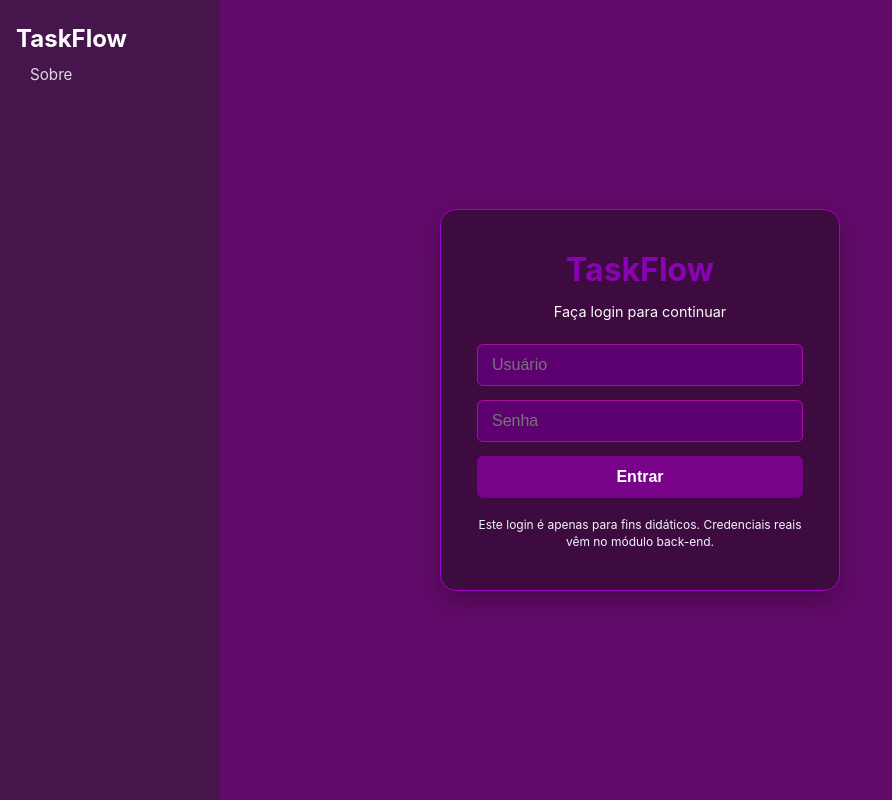
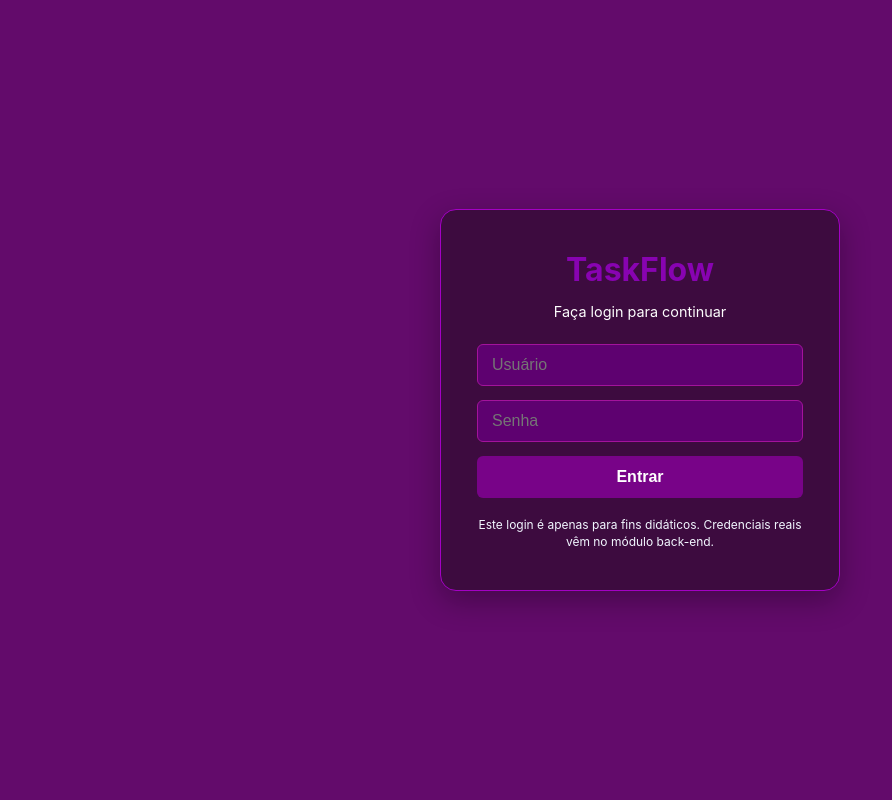
Before and after one commit to laviniaacioly-cloud/Taskflow-React, a React (Vite) app: page /login in a window 1280 px wide. Shown: the whole page, without its empty margins (0-892 px from the left). Built offline with nearby package versions, Linux system fonts and the light colour scheme.

Commit message:
semana 12 dia 1 -Frontend e api

```diff
--- a/src/App.jsx
+++ b/src/App.jsx
@@ -5,31 +5,32 @@ import Login from "./Pages/Login";
 import Sidebar from "./componentes/Sidebar";
 import RotaPrivada from "./componentes/RotaPrivada";
 import Kanban from "./componentes/Kanban";
+import { useAuth } from "./Contexts/AuthContext";
 
 function App() {
+  const { token } = useAuth();
+
   return (
     <div className="app-layout">
-      <Sidebar />
+      {token && <Sidebar />}
 
-      <main className="app-conteudo">
+      <main
+        className="app-conteudo"
+        style={{ marginLeft: token ? "220px" : "0" }}
+      >
         <Routes>
-
           <Route
             path="/"
             element={
               <RotaPrivada>
-                <Kanban/>
+                <Kanban />
               </RotaPrivada>
             }
           />
 
           <Route path="/sobre" element={<Sobre />} />
           <Route path="/login" element={<Login />} />
-          <Route
-            path="*"
-            element={<h1>Página não encontrada</h1>}
-          />
-
+          <Route path="*" element={<h1>Página não encontrada</h1>} />
         </Routes>
       </main>
     </div>
--- a/src/Contexts/AuthContext.jsx
+++ b/src/Contexts/AuthContext.jsx
@@ -1,20 +1,26 @@
 import { createContext, useContext, useState } from "react";
 
-const AuthContext = createContext();
+const AuthContext = createContext(null);
 
 export function AuthProvider({ children }) {
-  const [logado, setLogado] = useState(false);
+  const [token, setToken] = useState(localStorage.getItem("token"));
 
-  function login() {
-    setLogado(true);
+  const [usuario, setUsuario] = useState(null);
+
+  function login(dadosUsuario, tokenRecebido) {
+    setUsuario(dadosUsuario);
+    setToken(tokenRecebido);
+    localStorage.setItem("token", tokenRecebido);
   }
 
   function logout() {
-    setLogado(false);
+    setUsuario(null);
+    setToken(null);
+    localStorage.removeItem("token");
   }
 
   return (
-    <AuthContext.Provider value={{ logado, login, logout }}>
+    <AuthContext.Provider value={{ token, usuario, login, logout }}>
       {children}
     </AuthContext.Provider>
   );
@@ -22,10 +28,8 @@ export function AuthProvider({ children }) {
 
 export function useAuth() {
   const context = useContext(AuthContext);
-
   if (!context) {
     throw new Error("useAuth deve ser usado dentro do AuthProvider");
   }
-
   return context;
 }
--- a/src/componentes/RotaPrivada.jsx
+++ b/src/componentes/RotaPrivada.jsx
@@ -2,8 +2,8 @@ import { Navigate } from "react-router-dom";
 import { useAuth } from '../Contexts/AuthContext';
 
 function RotaPrivada({ children }) {
-  const { logado } = useAuth();
-    if (!logado) {
+  const { token } = useAuth();
+    if (!token) {
       return <Navigate to="/login" replace />;
     }
     // Usuário logado → renderiza o componente filho
```
Also changed, not shown: src/api.js (added, +26 -0 lines).
